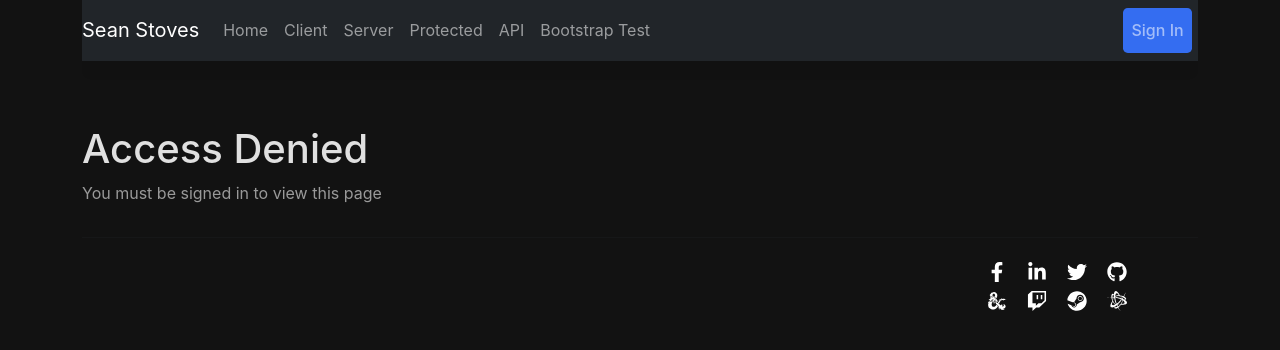
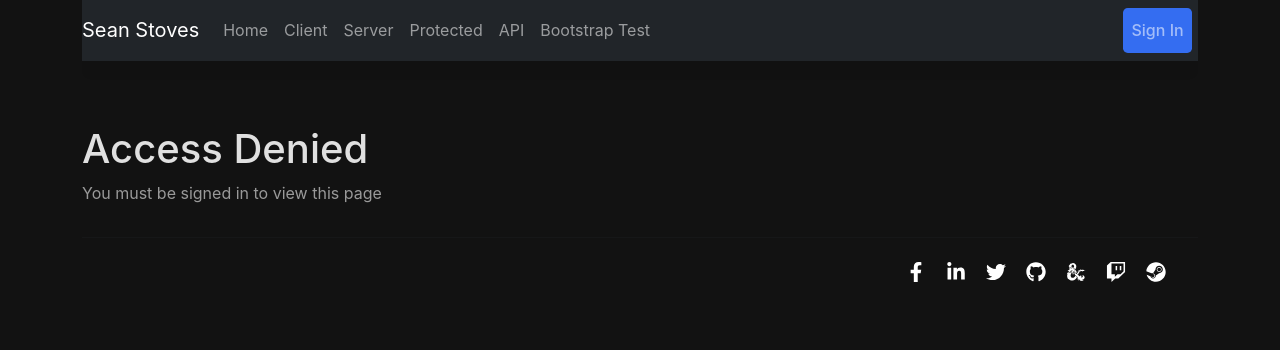
Before and after one commit to SeanStoves/seanstoves-web-frontend, a Next.js app: page / in a window 1280 px wide. Shown: the top 350 px of the page. Built offline with nearby package versions, Linux system fonts and the light colour scheme; no server answers.

Commit message:
Update Social Media Icons

```diff
--- a/components/footer.js
+++ b/components/footer.js
@@ -26,12 +26,9 @@ export default function Footer() {
                             <li><a target="_blank" href="https://www.linkedin.com/in/seanstoves"><FaLinkedinIn /></a></li>
                             <li><a target="_blank" href="https://twitter.com/sstoves"><FaTwitter /></a></li>
                             <li><a target="_blank" href="https://github.com/SeanStoves"><FaGithub /></a></li>
-                        </ul>
-                        <ul className={styles.SocialNetwork}>
                             <li><a target="_blank" href="https://www.dndbeyond.com/members/SolaoBajiuik"><FaDAndD /></a></li>
                             <li><a target="_blank" href="https://twitch.tv/solaobajiuik"><FaTwitch /></a></li>
                             <li><a target="_blank" href="https://steamcommunity.com/id/solaobajiuik"><FaSteam /></a></li>
-                            <li><a target="_blank" href="https://us.forums.blizzard.com/en/wow/u/lightfuri-skeram/"><FaBattleNet /></a></li>
                         </ul>
                     </Col>
                 </Row>
```
